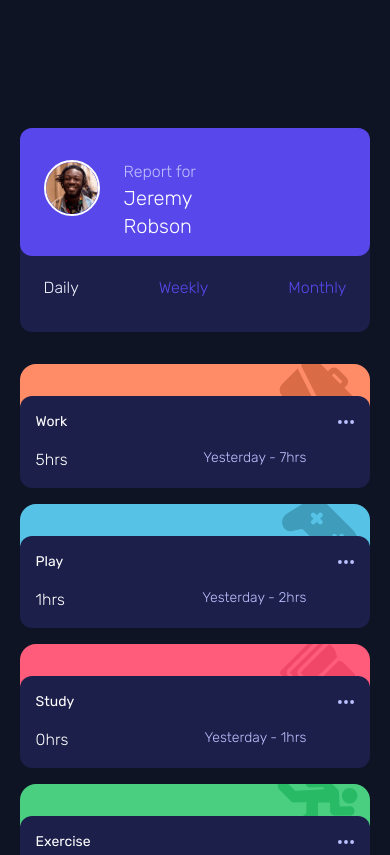
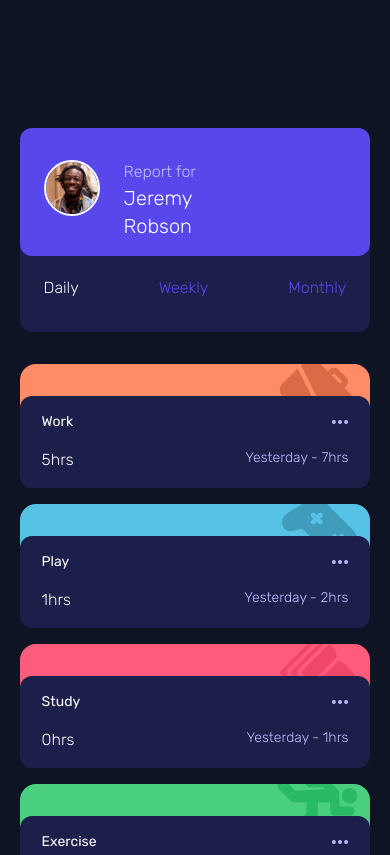
Before and after one commit to j-lr/time-tracking-dashboard, a website with bundled scripts: page src/index.html in a window 390 px wide. Shown: the top 855 px of the page. Built offline with nearby package versions, Linux system fonts and the light colour scheme.

Commit message:
padding adjustment for mobile design

```diff
--- a/src/cardUI.js
+++ b/src/cardUI.js
@@ -1,4 +1,5 @@
-const CARD_CONTAINER_STYLE = "flex flex-col w-full h-min font-rubik text-white";
+const CARD_CONTAINER_STYLE =
+  "flex flex-col w-full h-min font-rubik text-white ";
 
 const CARD_BAR_CONTAINER_STYLE =
   "w-full h-16 rounded-tl-2xl laptop:rounded-tl-lg rounded-tr-2xl laptop:rounded-tr-lg overflow-hidden";
@@ -8,10 +9,11 @@ const CARD_BAR_TITLE_ICON_STYLE = " object-none float-right mr-3 -mt-1.5";
 const CARD_DATA_CONTAINER_STYLE =
   "flex flex-col gap-4 laptop:gap-16 bg-dark-blue w-full p-4 rounded-xl -mt-8 ";
 
-const CARD_TITLE_AND_ELLIPSIS_STYLE = "flex justify-between items-center";
+const CARD_TITLE_AND_ELLIPSIS_STYLE =
+  "flex justify-between items-center px-1.5 laptop:px-0";
 
 const CARD_TITLE_INFO_STYLE =
-  "flex laptop:flex-col justify-between gap-16 laptop:gap-4 pr-12";
+  "flex laptop:flex-col justify-between gap-16 laptop:gap-4 px-1.5 laptop:pr-12";
 
 const ELLIPSIS_ICON_URL = "../images/icon-ellipsis.svg";
 
```
Also changed, not shown: src/output.css.
